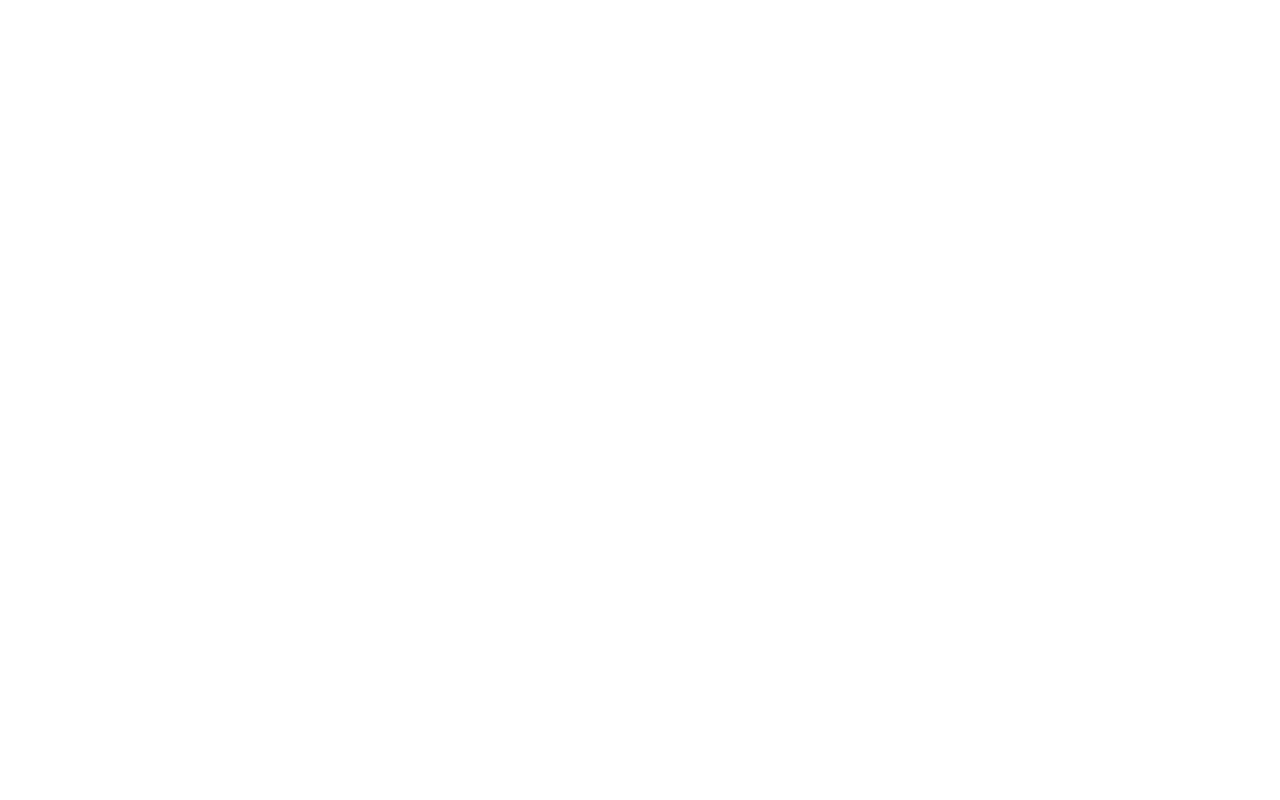
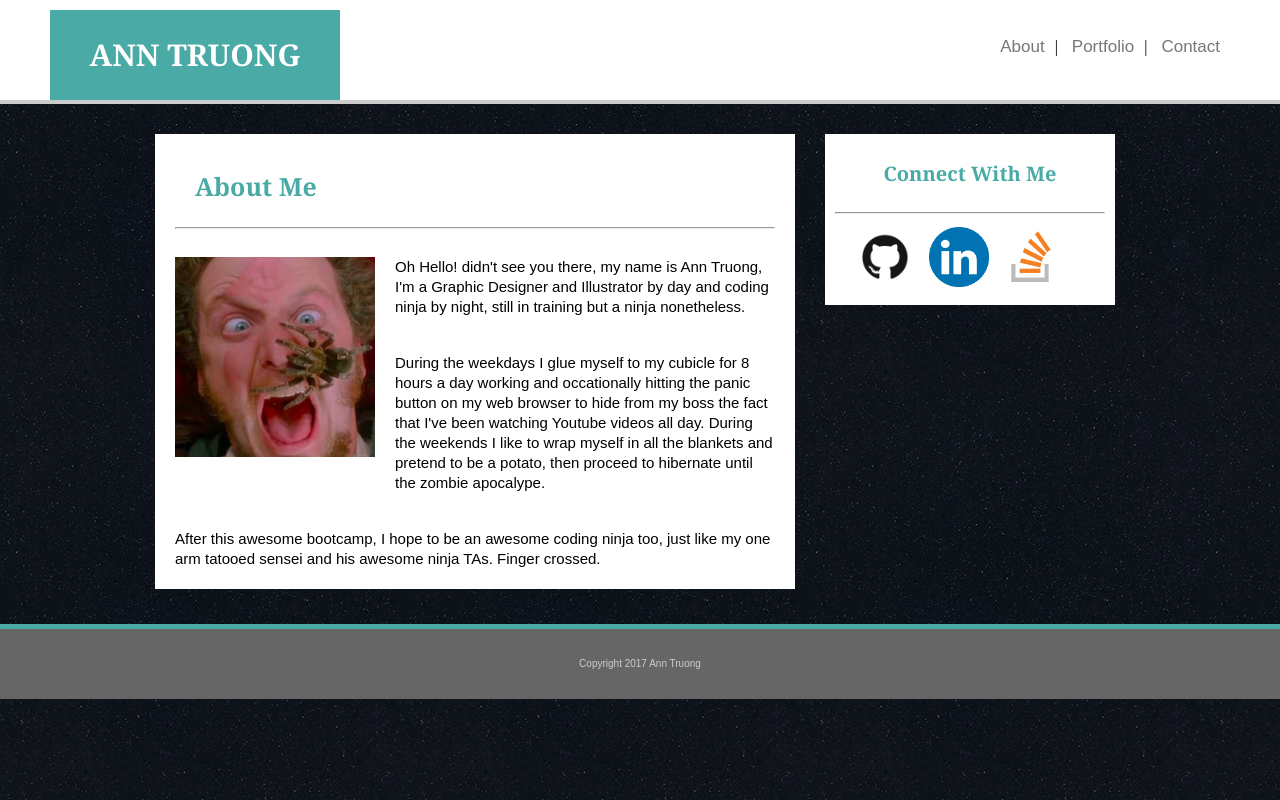
Before and after one commit to anthinhtruong/Basic-Portfolio, a plain HTML site: page index.html in a window 1280 px wide. Drawn offline with Linux system fonts and the light colour scheme; files that its build step writes are made by us from their sources.

Commit message:
index finished

```diff
--- a/assets/css/style.css
+++ b/assets/css/style.css
@@ -0,0 +1,127 @@
+/* Start All CSS */
+
+body{
+	background-image: url(../images/ep_naturalblack.png);
+	background-repeat: repeat;
+	margin-bottom: 30px;
+}
+.all-content{
+	width: 970px;
+	margin-left: auto;
+	margin-right: auto;
+
+
+}
+.main{
+	width:600px;
+	float:left;
+	background: #ffffff;
+	padding:20px;
+	margin-top: 30px;
+	margin-right: 15px;
+
+
+}
+.main h1{
+	color:#4aaaa5;
+	font-family:'Georgia', Times, Times New Roman, serif;
+	font-size:25px;
+	font-weight: bold;
+	padding: 20px;
+}
+.main img{
+	float:left;
+	padding: 20px 20px 20px 0px;
+}
+.main p{
+	font-family: sans-serif;
+	font-size: 15px;
+	line-height: 20px;
+	padding-top: 20px;
+
+}
+.connect{
+	width:270px;
+	float:left;
+	background: #ffffff;
+	padding:10px;
+	margin-top: 30px;
+	margin-left: 15px;
+}
+.connect h1{
+	text-align: center;
+	color:#4aaaa5;
+	font-family:'Georgia', Times, Times New Roman, serif;
+	font-size:20px;
+	font-weight: bold;
+	padding: 20px;
+}
+a{
+	color:#777777;
+	text-decoration: none;
+}
+a:hover{
+	color:#4aaaa5;
+}
+.top-nav{
+	background: #ffffff;
+	border-bottom: solid 4px #cccccc;
+	padding:30px 50px 0px 50px;
+	height: 70px;
+	position: relative;
+	margin-right: auto;
+	margin-left:auto;
+}
+.nav-name{
+	background: #4aaaa5;
+	width:250px;
+	padding: 30px 20px 30px 20px;
+	position: absolute;
+	bottom: 0;
+}
+.nav-name h1{
+	font-family:'Georgia', Times, Times New Roman, serif;
+	text-align:center;
+	text-transform: uppercase;
+	font-size: 30px;
+	font-weight: 700;
+	color:#ffffff;
+}
+.nav-list ul li{
+	padding-left: 10px;
+	padding-right: 10px;
+	font-family:sans-serif;
+	list-style: none;
+	display: inline;
+	font-size: 17px;
+	font-weight: 300;
+	color:#777777;
+}
+.nav-list ul{
+	position: absolute;
+	bottom: 45%;
+	right:50px;
+}
+.icons{
+	width:240px;
+	margin:auto;
+}
+.icons img{
+	width:60px;
+	height:60px;
+	padding: 5px;
+}
+
+footer{
+	font-family: sans-serif;
+	font-size: 10px;
+	color: #cccccc;
+	background: #666666;
+	padding: 30px;
+	text-align: center;
+	border-top:#4aaaa5 solid 5px;
+	clear: both;
+	margin-top:520px;
+}
+
+/* End All CSS */
--- a/index.html
+++ b/index.html
@@ -3,11 +3,60 @@
 <head>
 	<title>A.Truong Site</title>
 
-	<link rel="stylesheet" type="text/css" href="assets/style.css">
+	<link rel="stylesheet" type="text/css" href="assets/css/reset.css">
+	<link rel="stylesheet" type="text/css" href="assets/css/style.css">
+
 	</style>
 </head>
 <body>
 
+<section class="top-nav">
+
+	<section class="nav-name">
+		<h1>Ann Truong</h1>
+	</section>
+
+	<section class="nav-list">
+		<ul>
+			<li><a href="index.html">About</a></li>|
+			<li><a href="portfolio.html">Portfolio</a></li>|
+			<li><a href="contact.html">Contact</a></li>
+		</ul>
+	</section>
+
+</section>
+
+
+
+<section class="all-content">
+
+<section class="main">
+	<h1>About Me</h1>
+	<hr>
+		<img src="assets/images/Self.jpg" alt="Me" height="200px" width="200px">
+		<p>Oh Hello! didn't see you there, my name is Ann Truong, I'm a Graphic Designer and Illustrator by day and coding ninja by night, still in training but a ninja nonetheless.</p><br>
+		<p>During the weekdays I glue myself to my cubicle for 8 hours a day working and occationally hitting the panic button on my web browser to hide from my boss the fact that I've been watching Youtube videos all day. During the weekends I like to wrap myself in all the blankets and pretend to be a potato, then proceed to hibernate until the zombie apocalype.</p><br>
+		<p> After this awesome bootcamp, I hope to be an awesome coding ninja too, just like my one arm tatooed sensei and his awesome ninja TAs. Finger crossed.</p>
+</section>
+
+<section class="connect">
+	<h1>Connect With Me</h1>
+	<hr>
+	<div class="icons">
+		<a href="#"><img src="assets/images/GitHub-Mark.png" alt="GitHub Logo" height="30px" width="30px"></a>
+		<a href="#"><img src="assets/images/linkined.png" alt="Linkedin Logo" height="30px" width="30px"></a>
+		<a href="#"><img src="assets/images/stack_overflow.png" alt="Stackoverflow Logo" height="30px" width="30px"></a>
+	</div>
+</section>
+
+
+</section>
+<footer>
+	<h6>Copyright 2017 Ann Truong</h6>
+</footer>
 
 </body>
+
+
+
 </html>
```
Also changed, not shown: contact.html (+48 -0 lines), portfolio.html (+48 -0 lines), assets/images/GitHub-Mark.png (added), assets/images/Self.jpg (added), assets/images/ep_naturalblack.png (added), assets/images/gh.svg (deleted), assets/images/linkined.png (renamed from assets/images/linkedin-icon-logo-05B2880899-seeklogo.com.gif), assets/images/stack_overflow.png (renamed from assets/images/apple-touch-icon@2.png), 2 other files.
